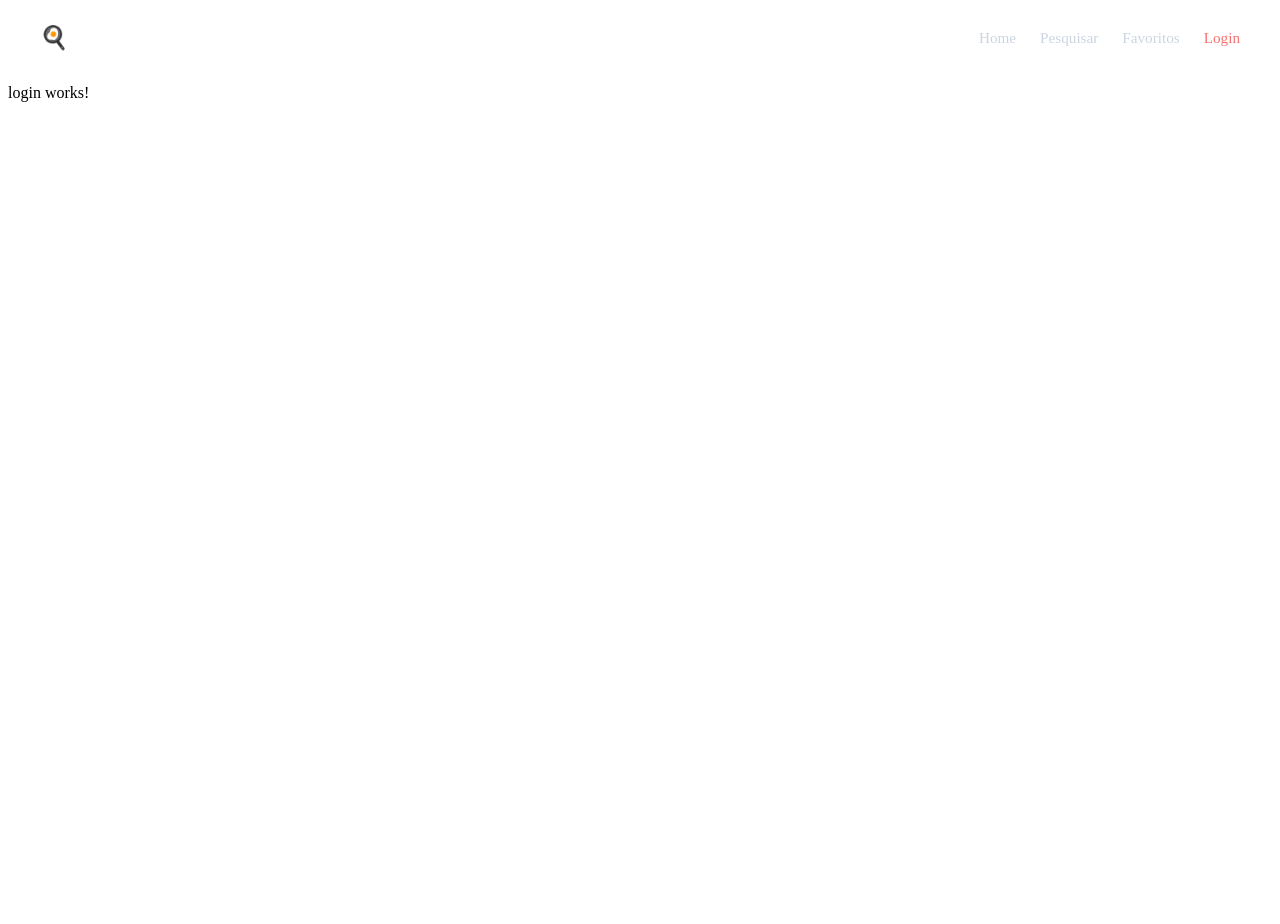
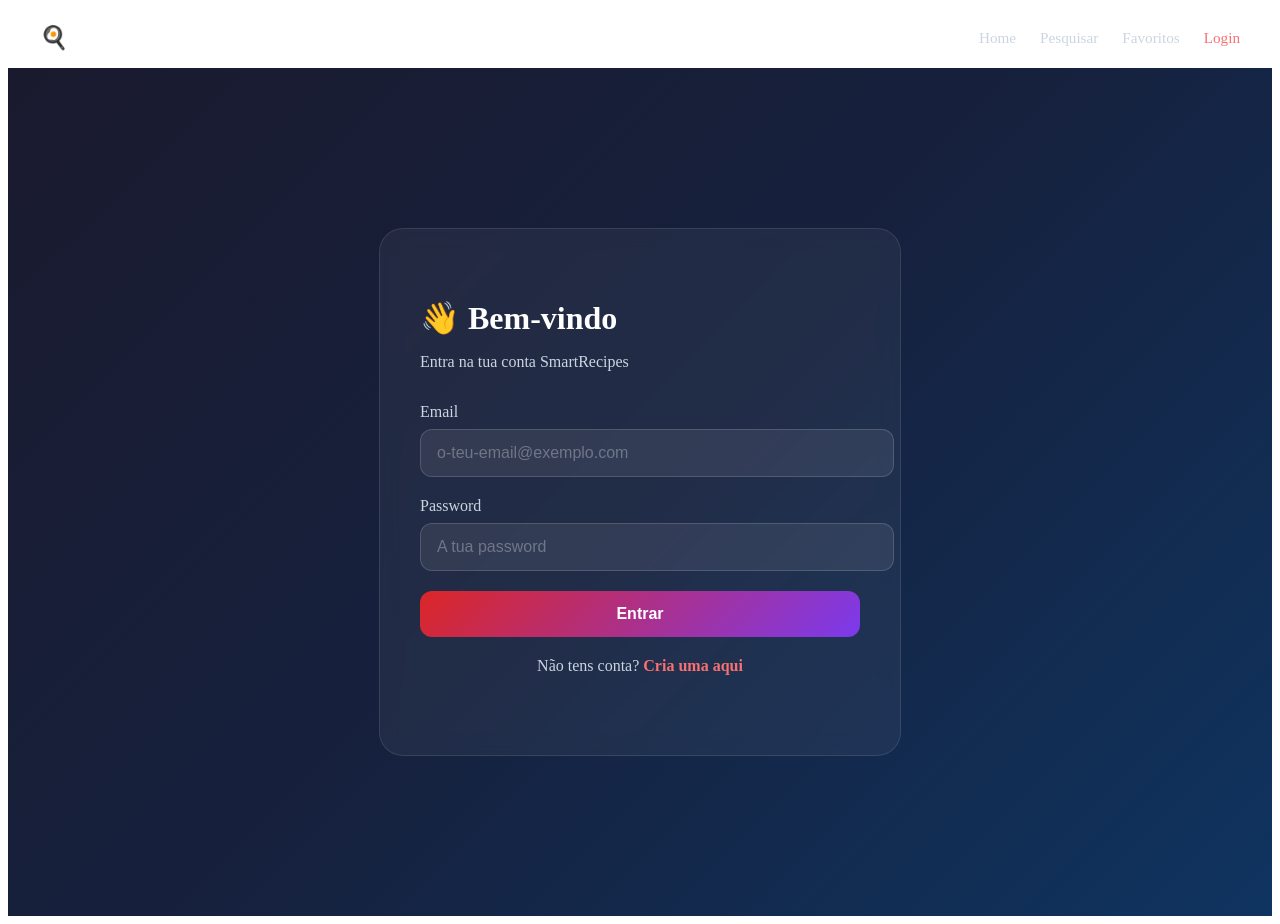
Before and after one commit to afonsogomes1417/2026-tw-smartrecipes, an Angular app: page /login in a window 1280 px wide. Before the commit the page ends 800 px from the top, so only its background shows below. Built offline with nearby package versions, Linux system fonts and the light colour scheme.

Commit message:
feat: login and register pages

```diff
--- a/src/app/features/login/login.component.css
+++ b/src/app/features/login/login.component.css
@@ -0,0 +1,106 @@
+.auth-container {
+  min-height: 100vh;
+  background: linear-gradient(135deg, #1a1a2e 0%, #16213e 50%, #0f3460 100%);
+  display: flex;
+  align-items: center;
+  justify-content: center;
+  padding: 24px;
+}
+
+.auth-card {
+  background: rgba(255, 255, 255, 0.05);
+  border: 1px solid rgba(255, 255, 255, 0.1);
+  border-radius: 24px;
+  padding: 48px 40px;
+  width: 100%;
+  max-width: 440px;
+  backdrop-filter: blur(10px);
+}
+
+.auth-card h1 {
+  font-size: 2rem;
+  font-weight: 800;
+  color: #ffffff;
+  margin-bottom: 8px;
+}
+
+.auth-card p {
+  color: #cbd5e1;
+  margin-bottom: 32px;
+}
+
+.form-group {
+  margin-bottom: 20px;
+}
+
+.form-group label {
+  display: block;
+  color: #cbd5e1;
+  font-weight: 500;
+  margin-bottom: 8px;
+}
+
+.form-group input {
+  width: 100%;
+  padding: 14px 16px;
+  border-radius: 12px;
+  border: 1px solid rgba(255, 255, 255, 0.15);
+  background: rgba(255, 255, 255, 0.08);
+  color: #ffffff;
+  font-size: 1rem;
+  outline: none;
+  transition: border-color 0.2s ease;
+}
+
+.form-group input::placeholder {
+  color: rgba(255, 255, 255, 0.3);
+}
+
+.form-group input:focus {
+  border-color: rgba(220, 38, 38, 0.5);
+}
+
+.btn-primary {
+  width: 100%;
+  padding: 14px;
+  border-radius: 12px;
+  border: none;
+  background: linear-gradient(135deg, #dc2626, #7c3aed);
+  color: white;
+  font-size: 1rem;
+  font-weight: 600;
+  cursor: pointer;
+  transition: transform 0.2s ease, box-shadow 0.2s ease;
+  margin-bottom: 20px;
+}
+
+.btn-primary:hover {
+  transform: translateY(-2px);
+  box-shadow: 0 8px 20px rgba(220, 38, 38, 0.4);
+}
+
+.error-message {
+  background: rgba(220, 38, 38, 0.15);
+  border: 1px solid rgba(220, 38, 38, 0.3);
+  color: #f87171;
+  padding: 12px 16px;
+  border-radius: 12px;
+  margin-bottom: 20px;
+  font-size: 0.9rem;
+}
+
+.auth-link {
+  text-align: center;
+  color: #cbd5e1;
+  margin: 0;
+}
+
+.auth-link a {
+  color: #f87171;
+  text-decoration: none;
+  font-weight: 600;
+}
+
+.auth-link a:hover {
+  text-decoration: underline;
+}
--- a/src/app/features/login/login.component.html
+++ b/src/app/features/login/login.component.html
@@ -1 +1,35 @@
-<p>login works!</p>
+<div class="auth-container">
+  <div class="auth-card">
+    <h1>👋 Bem-vindo</h1>
+    <p>Entra na tua conta SmartRecipes</p>
+
+    @if (errorMessage) {
+      <div class="error-message">{{ errorMessage }}</div>
+    }
+
+    <div class="form-group">
+      <label>Email</label>
+      <input
+        type="email"
+        placeholder="o-teu-email@exemplo.com"
+        [(ngModel)]="email"
+      />
+    </div>
+
+    <div class="form-group">
+      <label>Password</label>
+      <input
+        type="password"
+        placeholder="A tua password"
+        [(ngModel)]="password"
+      />
+    </div>
+
+    <button class="btn-primary" (click)="login()">Entrar</button>
+
+    <p class="auth-link">
+      Não tens conta?
+      <a routerLink="/register">Cria uma aqui</a>
+    </p>
+  </div>
+</div>
--- a/src/app/features/login/login.component.ts
+++ b/src/app/features/login/login.component.ts
@@ -1,11 +1,27 @@
 import { Component } from '@angular/core';
+import { CommonModule } from '@angular/common';
+import { FormsModule } from '@angular/forms';
+import { Router, RouterLink } from '@angular/router';
 
 @Component({
   selector: 'app-login',
-  imports: [],
+  standalone: true,
+  imports: [CommonModule, FormsModule, RouterLink],
   templateUrl: './login.component.html',
-  styleUrl: './login.component.css',
+  styleUrl: './login.component.css'
 })
 export class LoginComponent {
+  email = '';
+  password = '';
+  errorMessage = '';
 
+  constructor(private router: Router) {}
+
+  login() {
+    if (!this.email || !this.password) {
+      this.errorMessage = 'Preenche todos os campos.';
+      return;
+    }
+    this.router.navigate(['/']);
+  }
 }
--- a/src/app/features/register/register.component.css
+++ b/src/app/features/register/register.component.css
@@ -0,0 +1,106 @@
+.auth-container {
+  min-height: 100vh;
+  background: linear-gradient(135deg, #1a1a2e 0%, #16213e 50%, #0f3460 100%);
+  display: flex;
+  align-items: center;
+  justify-content: center;
+  padding: 24px;
+}
+
+.auth-card {
+  background: rgba(255, 255, 255, 0.05);
+  border: 1px solid rgba(255, 255, 255, 0.1);
+  border-radius: 24px;
+  padding: 48px 40px;
+  width: 100%;
+  max-width: 440px;
+  backdrop-filter: blur(10px);
+}
+
+.auth-card h1 {
+  font-size: 2rem;
+  font-weight: 800;
+  color: #ffffff;
+  margin-bottom: 8px;
+}
+
+.auth-card p {
+  color: #cbd5e1;
+  margin-bottom: 32px;
+}
+
+.form-group {
+  margin-bottom: 20px;
+}
+
+.form-group label {
+  display: block;
+  color: #cbd5e1;
+  font-weight: 500;
+  margin-bottom: 8px;
+}
+
+.form-group input {
+  width: 100%;
+  padding: 14px 16px;
+  border-radius: 12px;
+  border: 1px solid rgba(255, 255, 255, 0.15);
+  background: rgba(255, 255, 255, 0.08);
+  color: #ffffff;
+  font-size: 1rem;
+  outline: none;
+  transition: border-color 0.2s ease;
+}
+
+.form-group input::placeholder {
+  color: rgba(255, 255, 255, 0.3);
+}
+
+.form-group input:focus {
+  border-color: rgba(124, 58, 237, 0.5);
+}
+
+.btn-primary {
+  width: 100%;
+  padding: 14px;
+  border-radius: 12px;
+  border: none;
+  background: linear-gradient(135deg, #dc2626, #7c3aed);
+  color: white;
+  font-size: 1rem;
+  font-weight: 600;
+  cursor: pointer;
+  transition: transform 0.2s ease, box-shadow 0.2s ease;
+  margin-bottom: 20px;
+}
+
+.btn-primary:hover {
+  transform: translateY(-2px);
+  box-shadow: 0 8px 20px rgba(124, 58, 237, 0.4);
+}
+
+.error-message {
+  background: rgba(220, 38, 38, 0.15);
+  border: 1px solid rgba(220, 38, 38, 0.3);
+  color: #f87171;
+  padding: 12px 16px;
+  border-radius: 12px;
+  margin-bottom: 20px;
+  font-size: 0.9rem;
+}
+
+.auth-link {
+  text-align: center;
+  color: #cbd5e1;
+  margin: 0;
+}
+
+.auth-link a {
+  color: #a78bfa;
+  text-decoration: none;
+  font-weight: 600;
+}
+
+.auth-link a:hover {
+  text-decoration: underline;
+}
--- a/src/app/features/register/register.component.html
+++ b/src/app/features/register/register.component.html
@@ -1 +1,53 @@
-<p>register works!</p>
+<div class="auth-container">
+  <div class="auth-card">
+    <h1>🍳 Criar Conta</h1>
+    <p>Junta-te ao SmartRecipes</p>
+
+    @if (errorMessage) {
+      <div class="error-message">{{ errorMessage }}</div>
+    }
+
+    <div class="form-group">
+      <label>Nome</label>
+      <input
+        type="text"
+        placeholder="O teu nome"
+        [(ngModel)]="name"
+      />
+    </div>
+
+    <div class="form-group">
+      <label>Email</label>
+      <input
+        type="email"
+        placeholder="o-teu-email@exemplo.com"
+        [(ngModel)]="email"
+      />
+    </div>
+
+    <div class="form-group">
+      <label>Password</label>
+      <input
+        type="password"
+        placeholder="Mínimo 6 caracteres"
+        [(ngModel)]="password"
+      />
+    </div>
+
+    <div class="form-group">
+      <label>Confirmar Password</label>
+      <input
+        type="password"
+        placeholder="Repete a password"
+        [(ngModel)]="confirmPassword"
+      />
+    </div>
+
+    <button class="btn-primary" (click)="register()">Criar Conta</button>
+
+    <p class="auth-link">
+      Já tens conta?
+      <a routerLink="/login">Entra aqui</a>
+    </p>
+  </div>
+</div>
--- a/src/app/features/register/register.component.ts
+++ b/src/app/features/register/register.component.ts
@@ -1,11 +1,38 @@
 import { Component } from '@angular/core';
+import { CommonModule } from '@angular/common';
+import { FormsModule } from '@angular/forms';
+import { Router, RouterLink } from '@angular/router';
 
 @Component({
   selector: 'app-register',
-  imports: [],
+  standalone: true,
+  imports: [CommonModule, FormsModule, RouterLink],
   templateUrl: './register.component.html',
-  styleUrl: './register.component.css',
+  styleUrl: './register.component.css'
 })
 export class RegisterComponent {
+  name = '';
+  email = '';
+  password = '';
+  confirmPassword = '';
+  errorMessage = '';
 
+  constructor(private router: Router) {}
+
+  register() {
+    if (!this.name || !this.email || !this.password || !this.confirmPassword) {
+      this.errorMessage = 'Preenche todos os campos.';
+      return;
+    }
+    if (this.password !== this.confirmPassword) {
+      this.errorMessage = 'As passwords não coincidem.';
+      return;
+    }
+    if (this.password.length < 6) {
+      this.errorMessage = 'A password deve ter pelo menos 6 caracteres.';
+      return;
+    }
+    // Quando o backend estiver pronto ligamos aqui
+    this.router.navigate(['/login']);
+  }
 }
```
